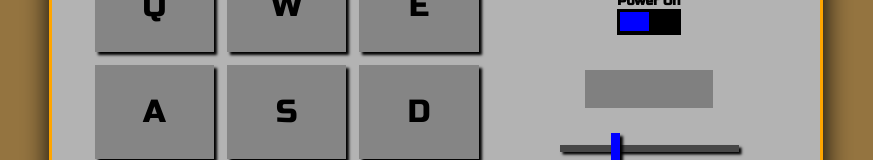
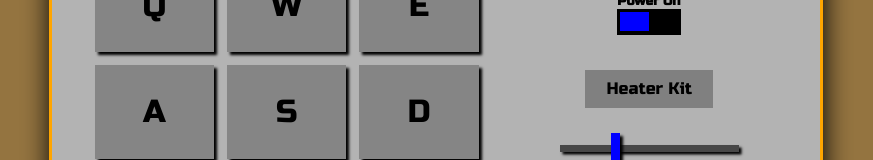
Before and after one commit to michael-lugashi/drum-machine, a React (Create React App) app: page / in a window 1280 px wide. Shown: the part 291-451 px from the top of the page, without its empty margins (204-1077 px from the left). Built offline with nearby package versions, Linux system fonts and the light colour scheme.

Commit message:
set display feature

```diff
--- a/src/App.js
+++ b/src/App.js
@@ -21,6 +21,7 @@ function App() {
     setLastKey={setLastKey}
    />
    <Settings
+    setLastKey={setLastKey}
     setPower={setPower}
     power={power}
     volume={volume}
--- a/src/core/BankSwitch.js
+++ b/src/core/BankSwitch.js
@@ -6,7 +6,8 @@ function BankSwitch(props) {
  const [isBankOne, setIsBankOne] = useState(true);
  useEffect(() => {
   props.setKeys(isBankOne ? bankOne : bankTwo);
- }, [isBankOne, props]);
+  props.setLastKey(isBankOne ? 'Heater Kit' : 'SM Piano Kit')
+ }, [isBankOne]);
 
  return (
   <div>
--- a/src/core/Settings.js
+++ b/src/core/Settings.js
@@ -10,7 +10,7 @@ function Settings(props) {
    <PowerSwitch power={props.power} setPower={props.setPower} />
    <DisplayBar power={props.power} lastKey={props.lastKey} />
    <VolumeBar volume={props.volume} setVolume={props.setVolume} />
-   <BankSwitch setKeys={props.setKeys} />
+   <BankSwitch setLastKey={props.setLastKey} setKeys={props.setKeys} />
   </div>
  );
 }
```
